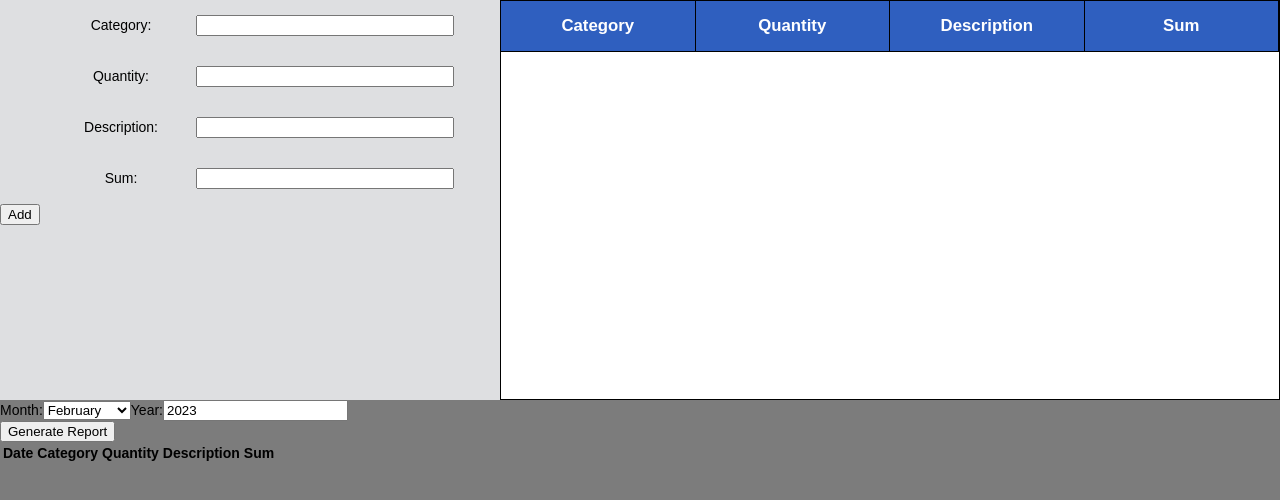
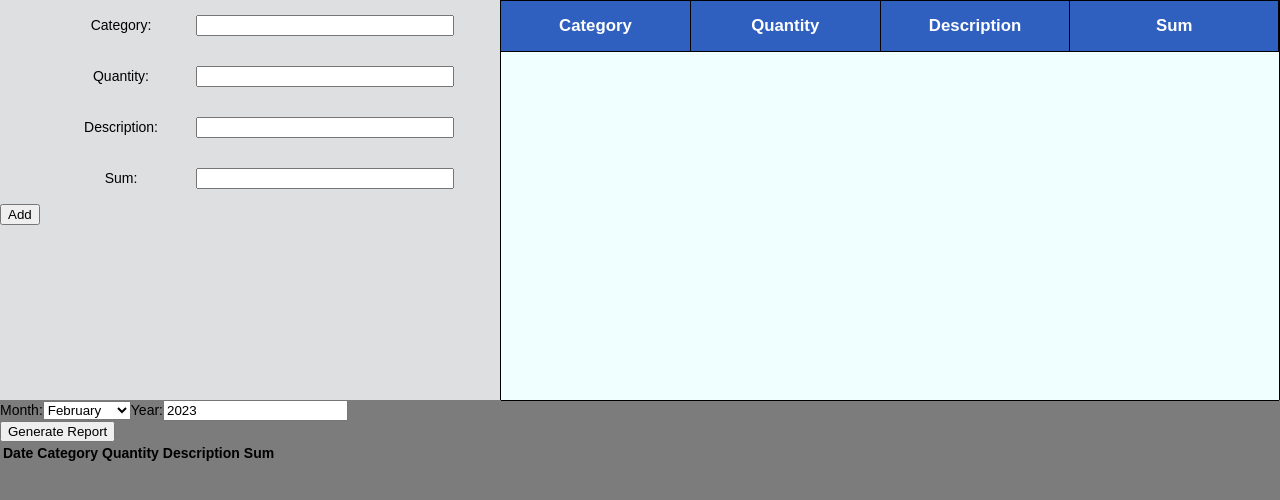
Before and after one commit to OrenPin/cost_manager_project_fed, a React (Create React App) app: page / in a window 1280 px wide. Shown: the top 500 px of the page. Built offline with nearby package versions, Linux system fonts and the light colour scheme.

Commit message:
fixed table

```diff
--- a/src/App.css
+++ b/src/App.css
@@ -61,6 +61,7 @@ body {
 .costsTable {
   background-color: rgb(255, 255, 255);
   width: calc(100% - 500px);
+  height: 100%;
   align-items: center;
   color: white;
   border: 1px solid black;
@@ -69,12 +70,6 @@ body {
 }
 
 .costsTable tr {
-  background-color: rgb(47, 95, 191);
-  width: 100%;
-  height: 50px;
-  display: flex;
-  justify-content: center;
-  align-items: center;
   background-color: whitesmoke;
   font-size: large;
 }
@@ -99,23 +94,31 @@ body {
   border-right: 1px solid black;
 }
 
+.costsTable th:last-child {
+  width: calc(100% + 78px);
+}
+
 .costsTable tbody {
   background-color: azure;
   width: 100%;
-  height: 100%;
-  display: flexbox;
-  justify-content: space-between;
-  align-items: center;
+  height: calc(100% - 50px);
+  max-height: calc(100% - 50px);
+  display: block;
   border-bottom: 1px solid black;
+  overflow-y: scroll;
 }
 
 .costsTable tr {
   width: 100%;
-  height: 100%;
+  height: 30px;
   display: flex;
   justify-content: space-between;
   align-items: center;
   color: black;
+}
+
+.costsTable tbody tr:nth-child(odd) {
+  background-color: lightgray; /* set a different color for odd rows */
 }
 
 .costsTable td {
```
